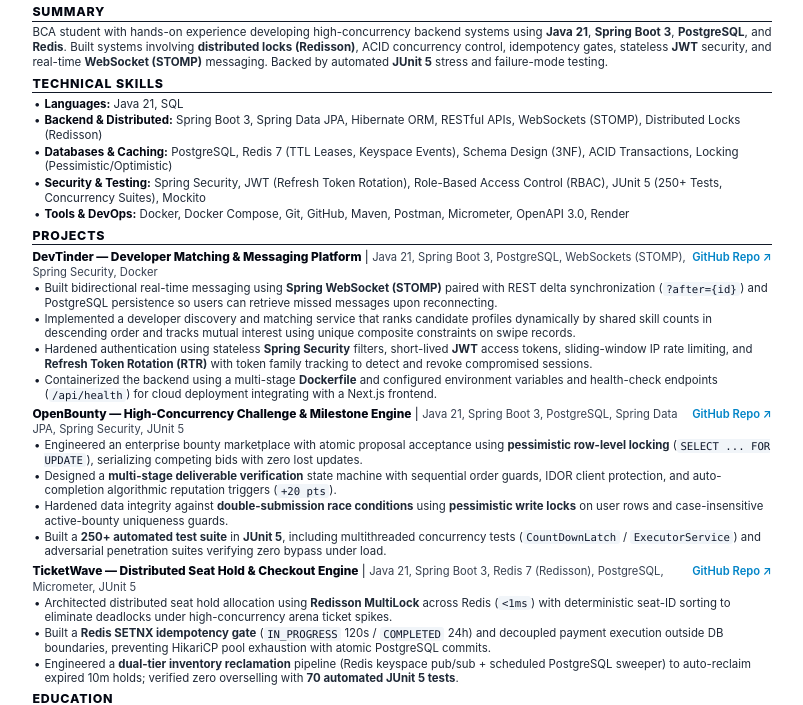
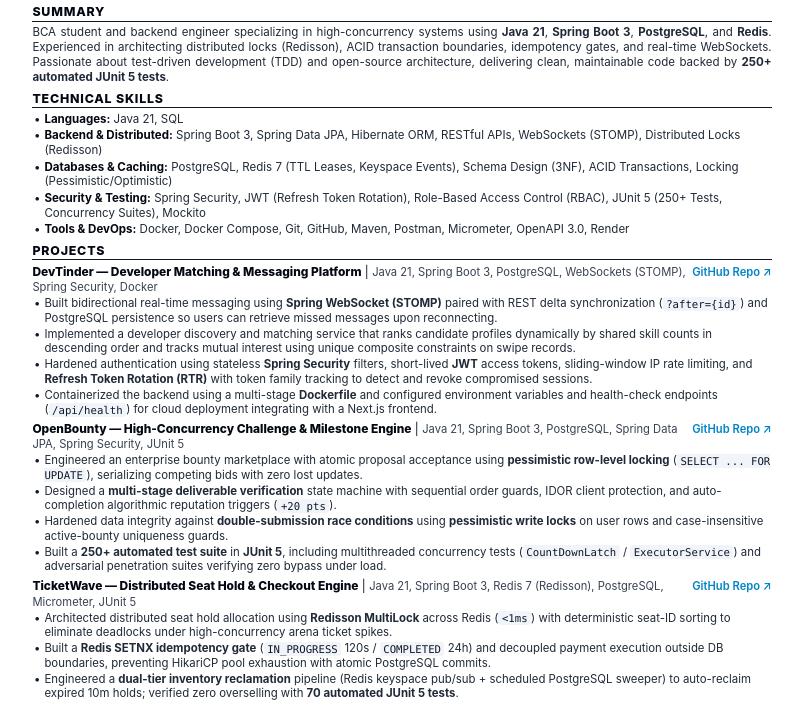
Before and after one commit to gargnikunj991-ux/real, a plain HTML site: page resume.html in a window 1280 px wide. Shown: the part 128-833 px from the top of the page, without its empty margins (238-1041 px from the left). Drawn offline with Linux system fonts and the light colour scheme.

Commit message:
feat(resume): update summary for dual internship and GSoC alignment

```diff
--- a/resume.html
+++ b/resume.html
@@ -248,7 +248,7 @@
     <section class="section">
         <h2 class="section-title">Summary</h2>
         <p class="summary-text">
-            BCA student with hands-on experience developing high-concurrency backend systems using <b>Java 21</b>, <b>Spring Boot 3</b>, <b>PostgreSQL</b>, and <b>Redis</b>. Built systems involving <b>distributed locks (Redisson)</b>, ACID concurrency control, idempotency gates, stateless <b>JWT</b> security, and real-time <b>WebSocket (STOMP)</b> messaging. Backed by automated <b>JUnit 5</b> stress and failure-mode testing.
+            BCA student and backend engineer specializing in high-concurrency systems using <b>Java 21</b>, <b>Spring Boot 3</b>, <b>PostgreSQL</b>, and <b>Redis</b>. Experienced in architecting distributed locks (Redisson), ACID transaction boundaries, idempotency gates, and real-time WebSockets. Passionate about test-driven development (TDD) and open-source architecture, delivering clean, maintainable code backed by <b>250+ automated JUnit 5 tests</b>.
         </p>
     </section>
 
```
Also changed, not shown: 1 other file.
